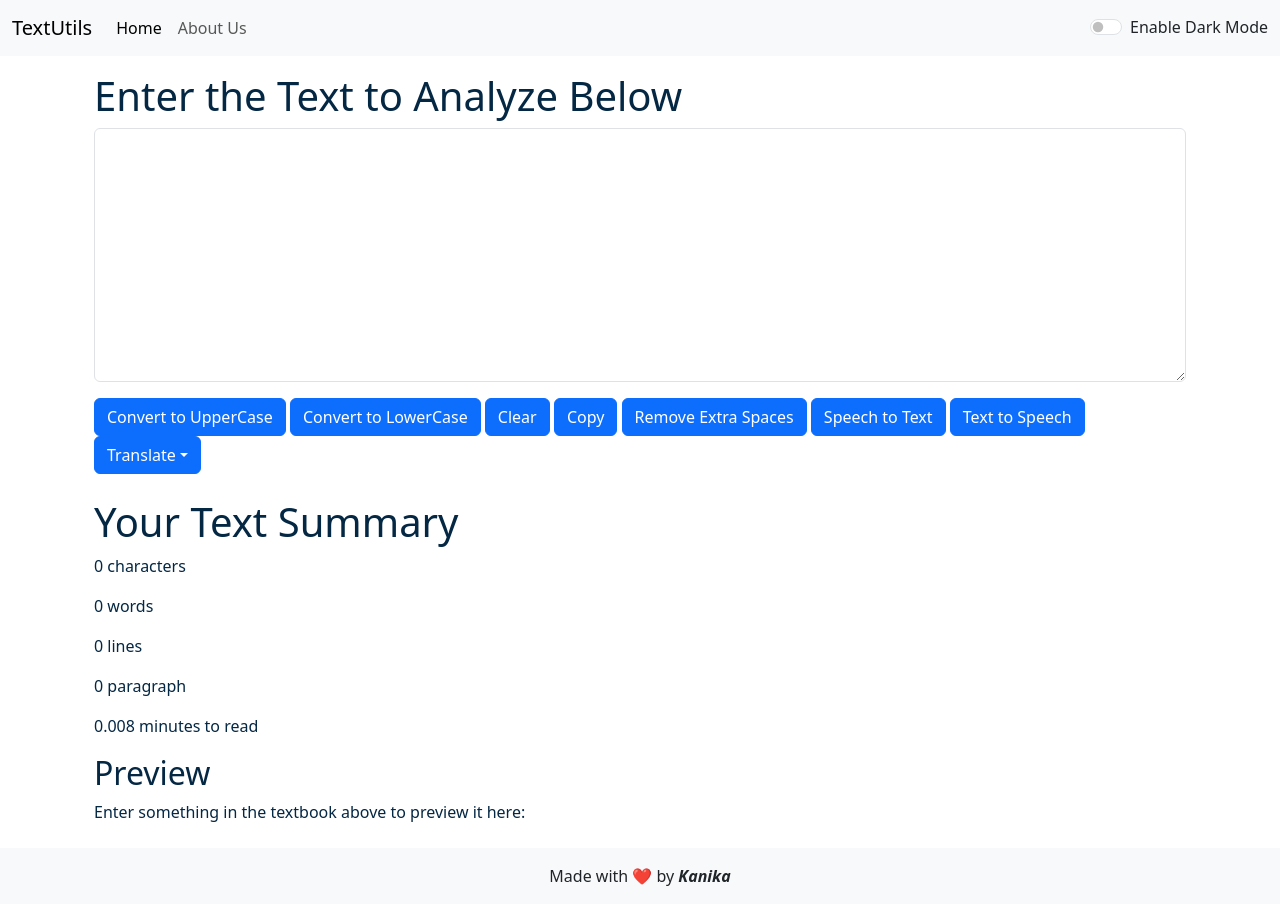
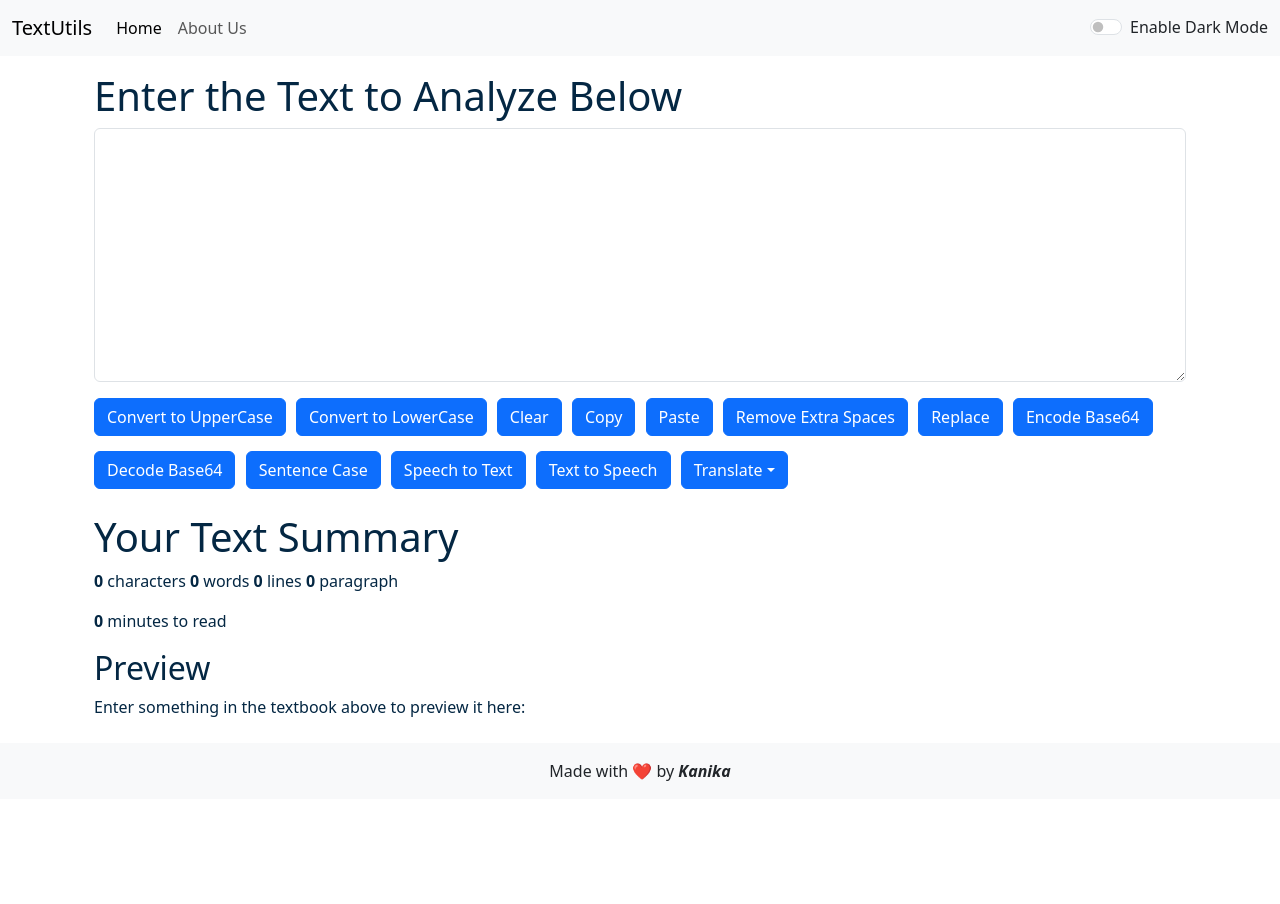
Before and after one commit to kanikagoel12/TextUtils, a React (Create React App) app: page /home in a window 1280 px wide. After the commit the page ends 800 px from the top, so only its background shows below. Built offline with nearby package versions, Linux system fonts and the light colour scheme.

Commit message:
Added some more buttons

```diff
--- a/src/component/TextForm.js
+++ b/src/component/TextForm.js
@@ -5,27 +5,23 @@ translate.engine = "google";
 translate.key = null;
 
 
-
-
 export default function TextForm(props) {
 
     const [text, setText] = useState("");
+    const [lang, setLang] = useState({code: "en-US", name: "English"});
     const handleUpClick = () => {
-        console.log("Upper Case was clicked");
         let newText = text.toUpperCase();
         setText(newText);
         props.showAlert("Converted to UpperCase", "success");
     };
 
     const handleDownClick = () => {
-        console.log("DownClick was Clicked");
         let newText = text.toLowerCase();
         setText(newText);
         props.showAlert("Converted to LowerCase", "success");
     };
 
     const handleClearClick = () => {
-        console.log("Clear was Clicked");
         let newText = "";
         setText(newText);
         props.showAlert("Cleared", "success");
@@ -53,7 +49,12 @@ export default function TextForm(props) {
     function handleTextToSpeech() {
         const synth = window.speechSynthesis;
         const utterance = new SpeechSynthesisUtterance(text);
+        utterance.lang = lang.code;
+        const voices = synth.getVoices();
+        const voice = voices.find(v => v.lang === lang.code);
+        if (voice) utterance.voice = voice;
         synth.speak(utterance);
+
         return undefined;
     }
 
@@ -69,20 +70,68 @@ export default function TextForm(props) {
         return undefined;
     }
 
-    const handleTranslate = async(langCode, langName) => {
+    const handleTranslate = async (langCode, langName) => {
         if (text.trim() === "") {
             props.showAlert("Please enter some text to translate", "warning");
             return;
         }
 
-        try{
+        try {
             const translatedText = await translate(text, {to: langCode});
             setText(translatedText);
+            let speechCodeMap = {
+                "en": "en-US",
+                "hi": "hi-IN",
+                "fr": "fr-FR",
+                "de": "de-DE",
+                "es": "es-ES",
+                "zh-TW": "zh-CN"
+            };
+            setLang({code: speechCodeMap[langCode] || "en-US", name: langName});
             props.showAlert(`Text translated to ${langName}`, "success");
-        }
-        catch(error){
+        } catch (error) {
             props.showAlert(`Error translating text to ${langName}: ${error.message}`, "danger");
         }
+    }
+
+    function handlePaste() {
+        navigator.clipboard.readText().then(clipText => setText(clipText));
+        props.showAlert("Pasting from clipboard", "success");
+    }
+
+    function handleReplace() {
+        const a = prompt("Enter the word to be replaced");
+        const b = prompt("Enter the word to be replaced with");
+        if (!a || !b) {
+            return;
+        }
+        const newText = text.replaceAll(a, b);
+        setText(newText);
+        props.showAlert("Word replaced", "success");
+    }
+
+    function handleEncode() {
+        const encodedText = btoa(text);
+        setText(encodedText);
+        props.showAlert("Text encoded to Base64", "success");
+    }
+
+    function handleDecode() {
+        try {
+            const decodedText = atob(text);
+            setText(decodedText);
+            props.showAlert("Text decoded from Base64", "success");
+        } catch (error) {
+            props.showAlert("Invalid Base64 string", "failed");
+        }
+    }
+
+    function handleSentenceCase() {
+        let newText = text.toLowerCase().replace(/(^\s*\w|[\.\!\?]\s*\w)/g, function (c) {
+            return c.toUpperCase()
+        });
+        setText(newText);
+        props.showAlert("Converted to Sentence case", "success");
     }
 
     return (
@@ -108,6 +157,13 @@ export default function TextForm(props) {
               rows="10"
           ></textarea>
                 </div>
+                <div className="btn-box" style={{
+                    display: "flex",
+                    flexWrap: "wrap",
+                    rowGap: "15px",     // vertical gap between rows
+                    columnGap: "3px",  // horizontal gap between buttons
+                    marginTop: "10px",
+                }}>
                     <button className="btn btn-primary" onClick={handleUpClick}>
                         Convert to UpperCase
                     </button>
@@ -124,8 +180,28 @@ export default function TextForm(props) {
                         Copy
                     </button>
                     &nbsp;
+                    <button className="btn btn-primary" onClick={handlePaste}>
+                        Paste
+                    </button>
+                    &nbsp;
                     <button className="btn btn-primary" onClick={handleExtraSpaces}>
                         Remove Extra Spaces
+                    </button>
+                    &nbsp;
+                    <button className="btn btn-primary" onClick={handleReplace}>
+                        Replace
+                    </button>
+                    &nbsp;
+                    <button className="btn btn-primary" onClick={handleEncode}>
+                        Encode Base64
+                    </button>
+                    &nbsp;
+                    <button className="btn btn-primary" onClick={handleDecode}>
+                        Decode Base64
+                    </button>
+                    &nbsp;
+                    <button className="btn btn-primary" onClick={handleSentenceCase}>
+                        Sentence Case
                     </button>
                     &nbsp;
                     <button className="btn btn-primary" onClick={handleSpeechToText}>Speech to Text</button>
@@ -152,7 +228,12 @@ export default function TextForm(props) {
                             <button className="dropdown-item" onClick={() => handleTranslate('hi', 'Hindi')}>Hindi
                             </button>
                         </li>
+                        <li>
+                            <button className="dropdown-item" onClick={() => handleTranslate('en', 'English')}>English
+                            </button>
+                        </li>
                     </ul>
+                </div>
             </div>
             <div className="container my-4" style={{
 
@@ -160,11 +241,10 @@ export default function TextForm(props) {
             }}>
                 <h1>Your Text Summary</h1>
 
-                <p>{text.length} characters</p>
-                <p>{text === "" ? '0' : text.trim().split(/\s+/).length} words</p>
-                <p>{text.split(".").length - 1} lines</p>
-                <p>{text.split("\n").length - 1} paragraph</p>
-                <p>{0.008 * text.split(" ").length} minutes to read</p>
+                <p>
+                    <b>{text.length}</b> characters <b>{text === "" ? '0' : text.trim().split(/\s+/).length}</b> words <b>{text.split(".").length - 1}</b> lines <b>{text.split("\n").length - 1}</b> paragraph
+                </p>
+                <p><b>{text.length === 0 ? 0 : 0.008 * text.split(" ").length}</b> minutes to read</p>
                 <h2>Preview</h2>
                 <p>{text.length > 0 ? text : "Enter something in the textbook above to preview it here:"}</p>
             </div>
```
Lines whose indentation alone changed are shown as unchanged.
